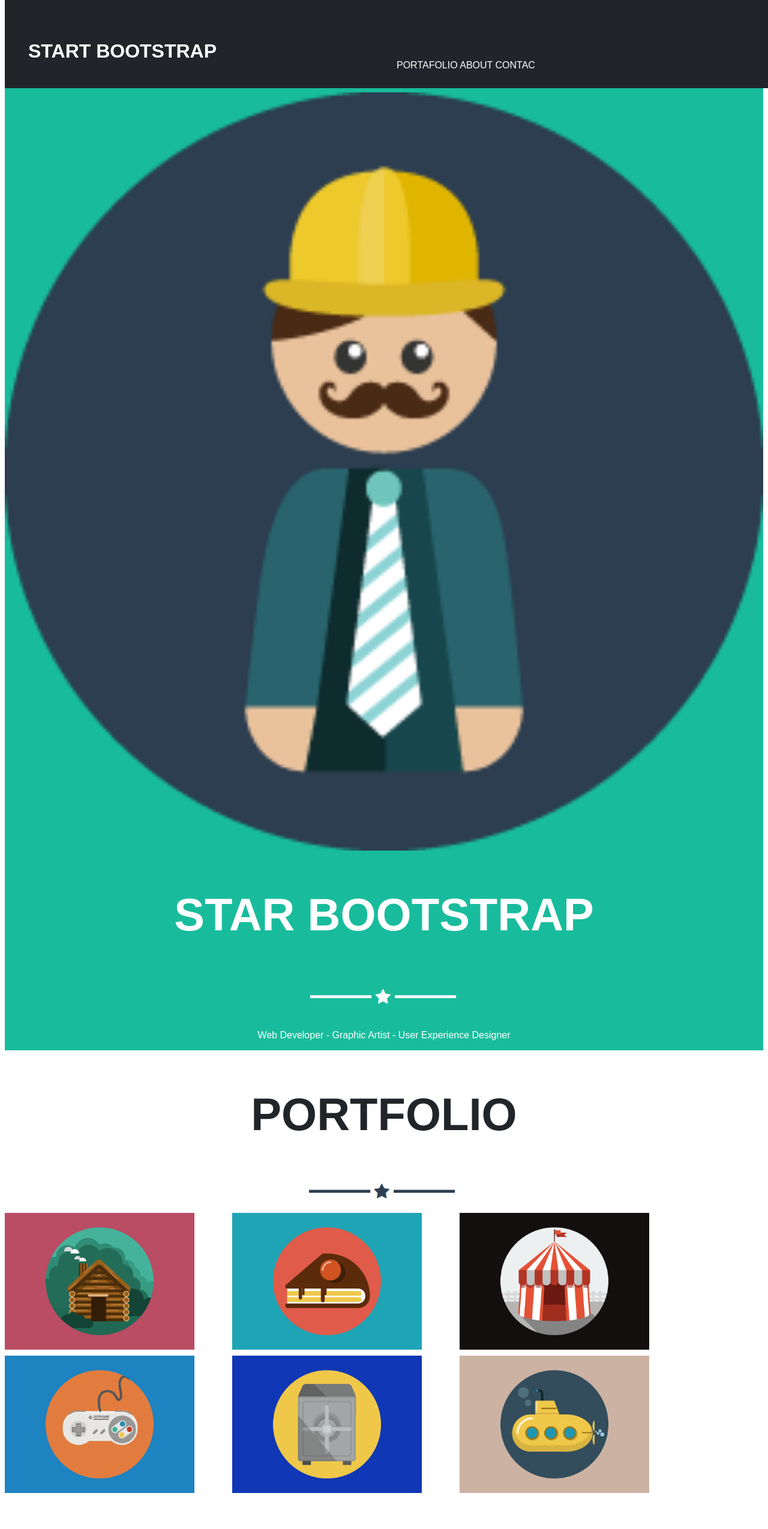
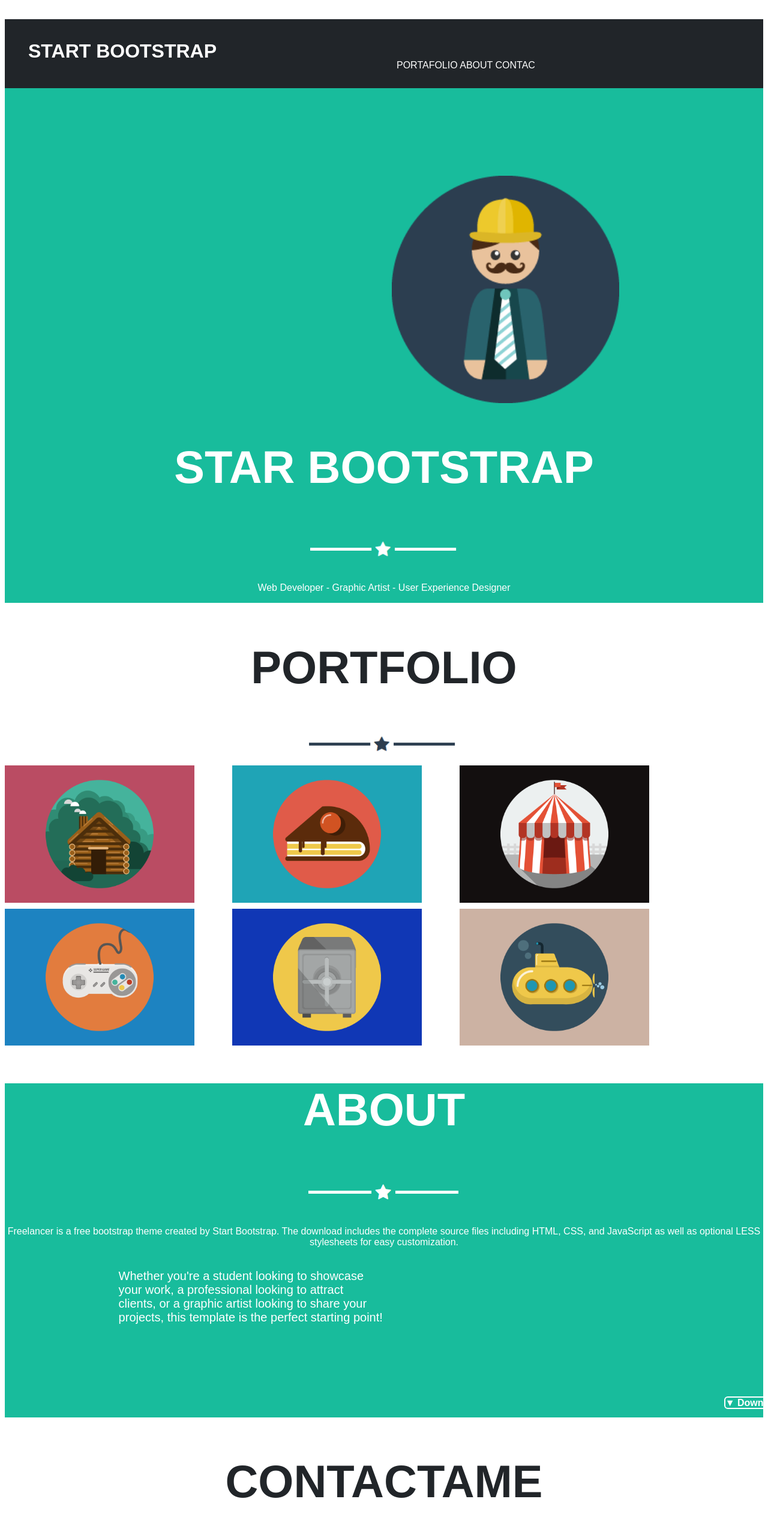
Before and after one commit to DeysiTala/freelancer, a plain HTML site: page index.html in a window 1280 px wide. Shown: the top 2549 px of the page at 60% size. Drawn offline with Linux system fonts and the light colour scheme.

Commit message:
insertando display: grip

```diff
--- a/css/main.css
+++ b/css/main.css
@@ -17,9 +17,9 @@
 header{
 	background-color: #212529;
 	color: white;
-	position: fixed;
-    width: 100%;
-  	top:0;
+	position: relative;
+  width: 100%;
+  top:0;
 }
 
 a {
@@ -246,3 +246,22 @@ color : #212529;
 
 
 /*Formulario*/
+
+.perfilimg{
+  width:  30%;
+  position: relative;
+  left: 645px;
+}
+
+.primerparrafo{
+  display: grid;
+  grid-template-columns :50% 50%;
+    grid-gap:35px;
+    font-size: 20px;
+    padding-left: 15%;
+    padding-right: 15%;
+    padding-bottom: 5%;
+}
+.primerparrafo{
+  text-align: left;
+}
```
